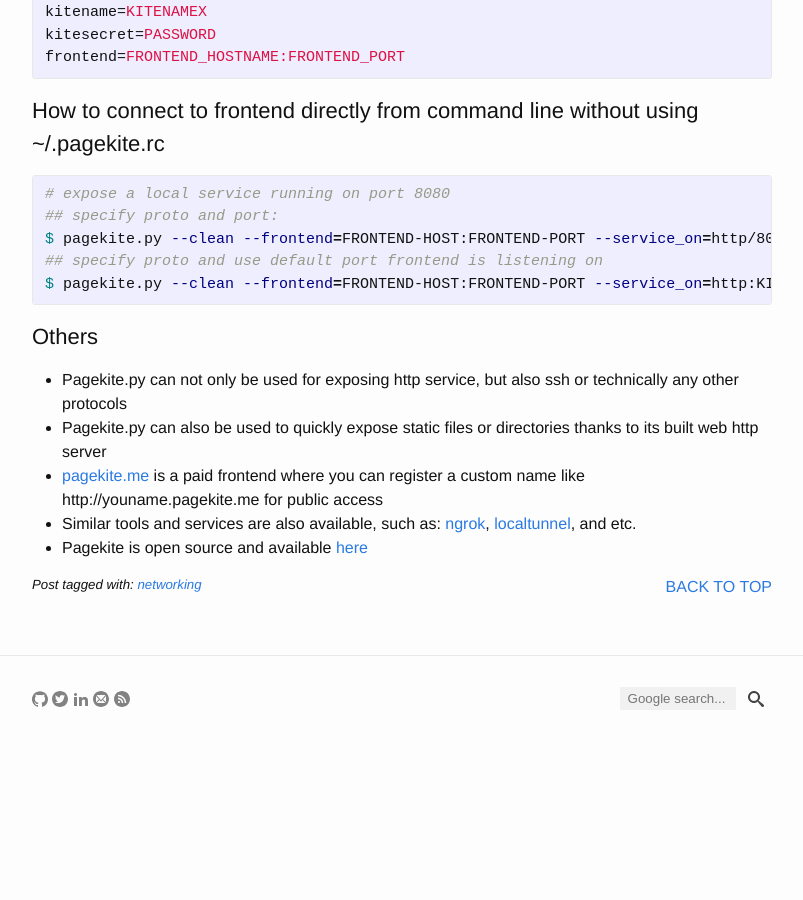
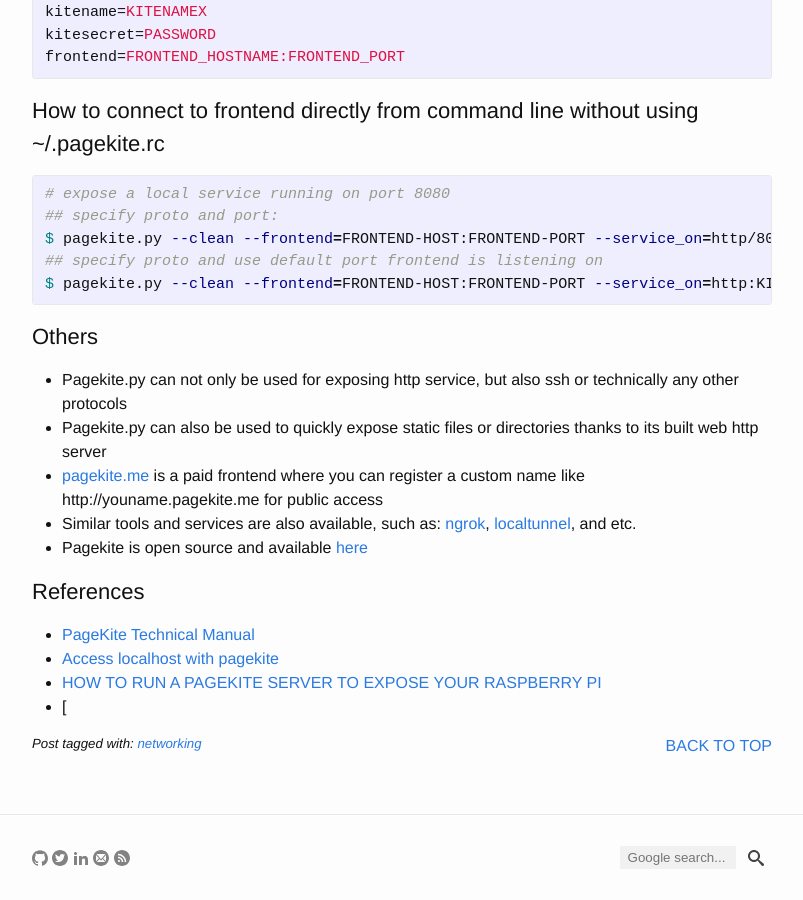
Before and after one commit to yuan-jiang/yuan-jiang.github.io, a Jekyll site: the page built from _posts/2016-12-22-expose-localhost-with-pagekite.md, in a window 1280 px wide and 900 px high, scrolled down 2612 px. Shown: the whole window, without its empty margins (238-1041 px from the left). Built offline with Jekyll 4.4.1, drawn with Linux system fonts in a browser that asks for light colours; comment, search, counter and statistics services are not loaded; before the commit the page ends 3353 px from its top, so only the background shows below that.

Commit message:
Update 2016-12-22-expose-localhost-with-pagekite.md

```diff
--- a/_posts/2016-12-22-expose-localhost-with-pagekite.md
+++ b/_posts/2016-12-22-expose-localhost-with-pagekite.md
@@ -118,3 +118,9 @@
 - [pagekite.me](http://pagekite.me) is a paid frontend where you can register a custom name like http://youname.pagekite.me for public access
 - Similar tools and services are also available, such as: [ngrok](https://ngrok.com/), [localtunnel](https://localtunnel.github.io/www/), and etc.
 - Pagekite is open source and available [here](https://github.com/pagekite/PyPagekite)
+
+## References
+- [PageKite Technical Manual](https://pagekite.net/wiki/Floss/TechnicalManual/)
+- [Access localhost with pagekite](http://javier.io/blog/en/2013/04/06/access-localhost-with-pagekite.html)
+- [HOW TO RUN A PAGEKITE SERVER TO EXPOSE YOUR RASPBERRY PI](http://hackaday.com/2016/09/21/how-to-run-a-pagekite-server-to-expose-your-raspberry-pi/)
+- [
```
